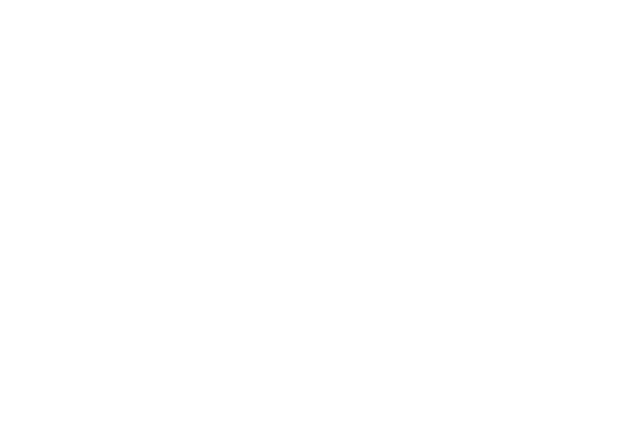
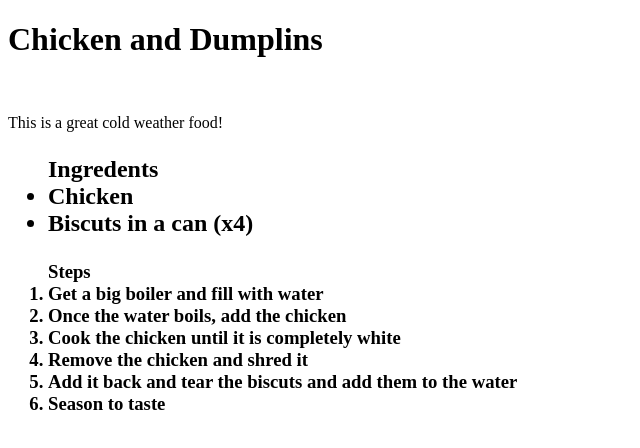
Before and after one commit to Nixarthas/odin-recipes, a plain HTML site: page recipes/chicken-and-dumplins.html in a window 1280 px wide. Shown: the whole page, without its empty margins (0-640 px from the left). Drawn offline with Linux system fonts and the light colour scheme.

Commit message:
recipes/

```diff
--- a/recipes/chicken-and-dumplins.html
+++ b/recipes/chicken-and-dumplins.html
@@ -8,5 +8,29 @@
 </head>
 <body>
 
+    <h1>Chicken and Dumplins</h1>
+
+    <img src="./chicken-and-dumplins.html" alt="">
+
+    <p>This is a great cold weather food!</p>
+
+    <h2>
+        <ul>Ingredents
+            <li>Chicken</li>
+            <li>Biscuts in a can (x4)</li>
+        </ul>
+    </h2>
+
+    <h3>
+        <ol>Steps
+            <li>Get a big boiler and fill with water</li>
+            <li>Once the water boils, add the chicken</li>
+            <li>Cook the chicken until it is completely white</li>
+            <li>Remove the chicken and shred it</li>
+            <li>Add it back and tear the biscuts and add them to the water</li>
+            <li>Season to taste</li>
+        </ol>
+    </h3>
+
 </body>
 </html>
```
